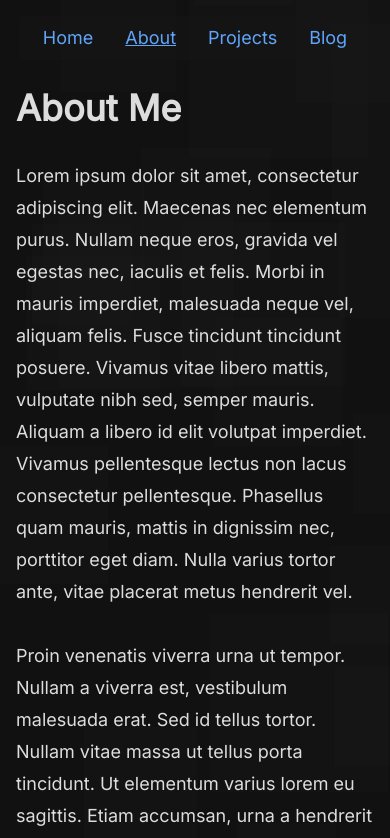
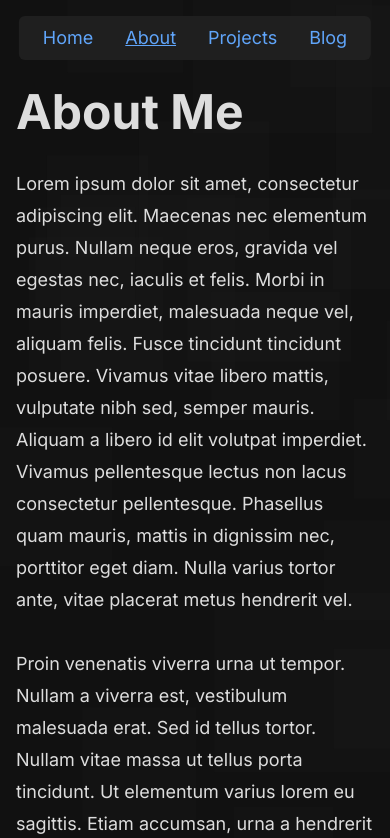
Before and after one commit to giilbert/my-site, a Next.js app: page /about in a window 390 px wide. Shown: the top 838 px of the page. Built offline with nearby package versions, Linux system fonts and the light colour scheme.

Commit message:
fonts, fix mobile bugginess

```diff
--- a/package.json
+++ b/package.json
@@ -19,7 +19,7 @@
     "eslint-config-next": "13.0.5",
     "framer-motion": "^8.4.3",
     "gsap": "^3.11.3",
-    "next": "^13.1.1",
+    "next": "^13.2.3",
     "react": "18.2.0",
     "react-dom": "18.2.0",
     "typescript": "4.9.3",
--- a/src/components/layout.tsx
+++ b/src/components/layout.tsx
@@ -1,4 +1,5 @@
-import { BASE_REGEX } from "@/pages/_app";
+import { BASE_REGEX, inter } from "@/pages/_app";
+import clsx from "clsx";
 import { motion } from "framer-motion";
 import { useRouter } from "next/router";
 import { useContext, useMemo } from "react";
@@ -69,12 +70,22 @@ export const Layout: React.FC<React.PropsWithChildren<{}>> = ({ children }) => {
   return (
     <>
       {router.pathname !== "/" && (
-        <div className="rounded px-6 py-2 fixed left-1/2 top-4 -translate-x-1/2 bg-neutral-900/50 z-40">
+        <div
+          className={clsx(
+            "rounded-md px-6 py-2 fixed left-1/2 top-4 -translate-x-1/2 bg-neutral-800/70 z-40 font-sans",
+            inter.variable
+          )}
+        >
           <Links />
         </div>
       )}
 
-      <div className="flex justify-center pt-20">
+      <div
+        className={clsx(
+          "flex justify-center pt-20 font-sans w-screen h-screen overflow-x-hidden",
+          inter.variable
+        )}
+      >
         <motion.main
           className="w-[50rem] mx-4 mt-2 mb-16"
           initial={
--- a/src/pages/_app.tsx
+++ b/src/pages/_app.tsx
@@ -5,6 +5,13 @@ import { AnimatePresence } from "framer-motion";
 import { Ashes } from "@/components/ashes";
 import { useEffect, useRef } from "react";
 import { PreviousPath } from "@/components/previous-path";
+import { Inter } from "next/font/google";
+import clsx from "clsx";
+
+export const inter = Inter({
+  subsets: ["latin"],
+  variable: "--font-inter",
+});
 
 export const BASE_REGEX = /^\/([^/]+)(\/|$)/;
 
@@ -23,7 +30,6 @@ export default function App({ Component, pageProps, router }: AppProps) {
     router.events.on("beforeHistoryChange", changePreviousPath);
 
     return () => {
-      console.log("app unmount");
       router.events.off("beforeHistoryChange", changePreviousPath);
     };
   }, [router]);
@@ -33,7 +39,7 @@ export default function App({ Component, pageProps, router }: AppProps) {
       <Ashes />
 
       <PreviousPath.Provider value={previousPath.current || null}>
-        <AnimatePresence mode="wait" initial={true}>
+        <AnimatePresence mode="wait" initial={false}>
           <Component {...pageProps} key={router.asPath} />
         </AnimatePresence>
       </PreviousPath.Provider>
--- a/src/pages/about.tsx
+++ b/src/pages/about.tsx
@@ -4,7 +4,7 @@ import { NextPage } from "next";
 const AboutPage: NextPage = () => {
   return (
     <Layout>
-      <h1 className="text-4xl font-bold mb-8">About Me</h1>
+      <h1 className="text-5xl font-bold mb-8">About Me</h1>
       <p className="text-lg leading-8">
         Lorem ipsum dolor sit amet, consectetur adipiscing elit. Maecenas nec
         elementum purus. Nullam neque eros, gravida vel egestas nec, iaculis et
--- a/src/pages/blog/[slug].tsx
+++ b/src/pages/blog/[slug].tsx
@@ -4,7 +4,9 @@ import { NextPage } from "next";
 const BlogPostPage: NextPage = () => {
   return (
     <Layout>
-      <h1>This is a blog post</h1>
+      <h1 className="text-5xl font-bold">Blog Post title</h1>
+
+      <p>ASDasda</p>
     </Layout>
   );
 };
--- a/src/pages/blog/index.tsx
+++ b/src/pages/blog/index.tsx
@@ -6,7 +6,7 @@ import Link from "next/link";
 const BlogPage: NextPage = () => {
   return (
     <Layout>
-      <h1 className="text-4xl font-bold">Blog</h1>
+      <h1 className="text-5xl font-bold">Blog</h1>
 
       <h3 className="text-xl text-white/80 mt-8">March 2023</h3>
       <hr />
--- a/src/pages/index.tsx
+++ b/src/pages/index.tsx
@@ -25,7 +25,7 @@ const IndexPage: NextPage = () => {
         <main className="text-center w-[52rem] flex justify-center flex-col">
           <div className="flex justify-center h-16 sm:h-24">
             <motion.h1
-              className="text-4xl sm:text-6xl md:text-7xl font-extrabold mb-4 whitespace-pre"
+              className="text-4xl sm:text-6xl md:text-7xl font-bold mb-4 whitespace-pre"
               exit={{
                 y: 30,
               }}
@@ -54,7 +54,7 @@ const IndexPage: NextPage = () => {
               y: 50,
             }}
           >
-            <hr className="border-neutral-700 mt-2 mb-8 mx-8" />
+            <hr className="border-neutral-700 -mt-2 md:mt-4 mb-4 md:mb-8 mx-8" />
 
             <p className="text-lg md:text-xl text-gray-400 italic mb-6">
               some profound text
--- a/src/pages/projects.tsx
+++ b/src/pages/projects.tsx
@@ -6,7 +6,7 @@ import { NextPage } from "next";
 const ProjectsPage: NextPage = () => {
   return (
     <Layout>
-      <h1 className="text-4xl font-bold mb-8">Stuff I Made</h1>
+      <h1 className="text-5xl font-bold mb-8">Stuff I Made</h1>
 
       <motion.div
         className="grid-cols-1 grid sm:grid-cols-2 gap-2"
--- a/tailwind.config.js
+++ b/tailwind.config.js
@@ -7,7 +7,7 @@ module.exports = {
   theme: {
     extend: {
       fontFamily: {
-        sans: ["Inter", "system-ui", "sans-serif"],
+        sans: ["var(--font-inter)", "system-ui", "sans-serif"],
       },
       keyframes: {
         blink: {
```
Also changed, not shown: 1 other file (tests, documents, lock files or other folders).
